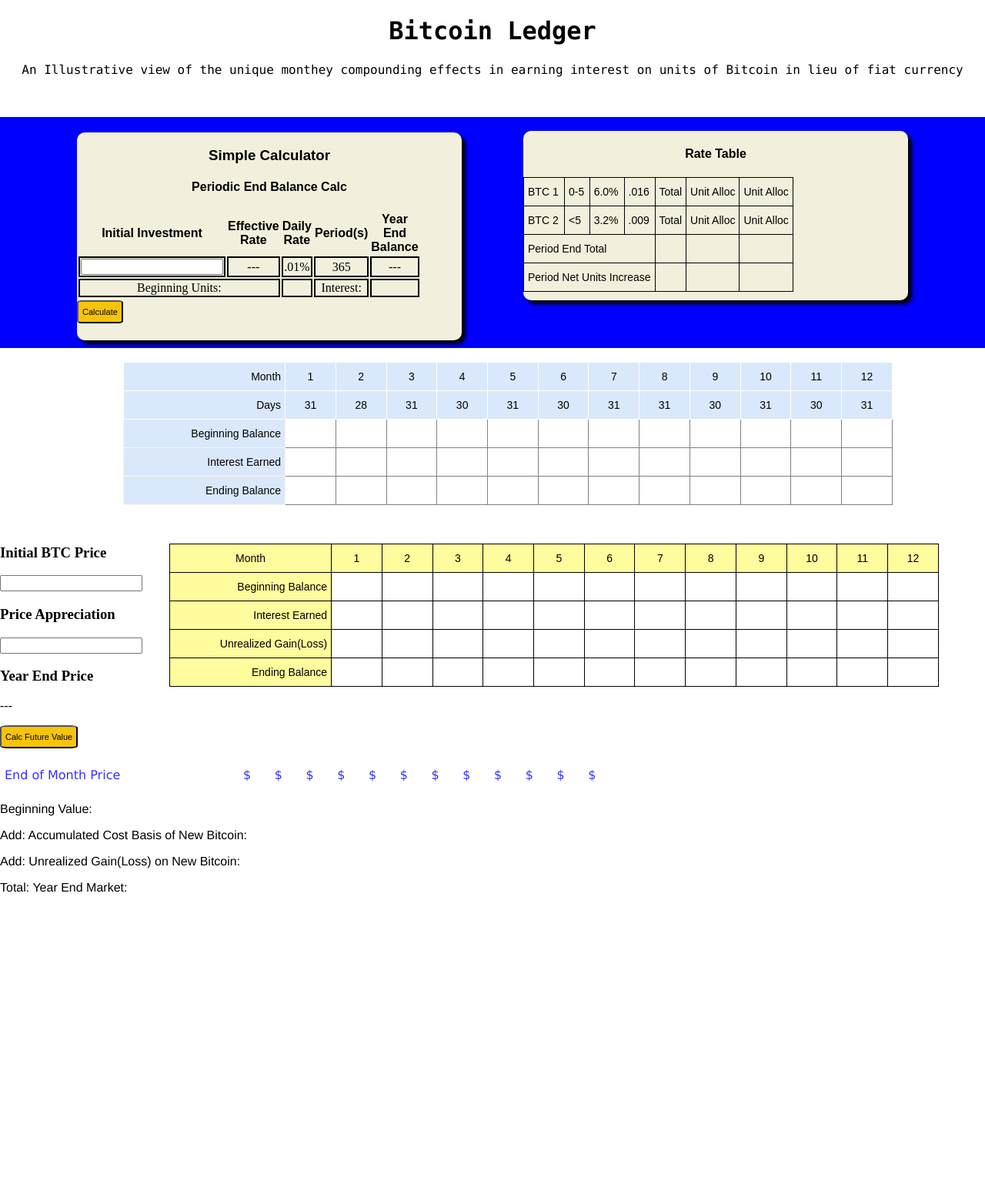
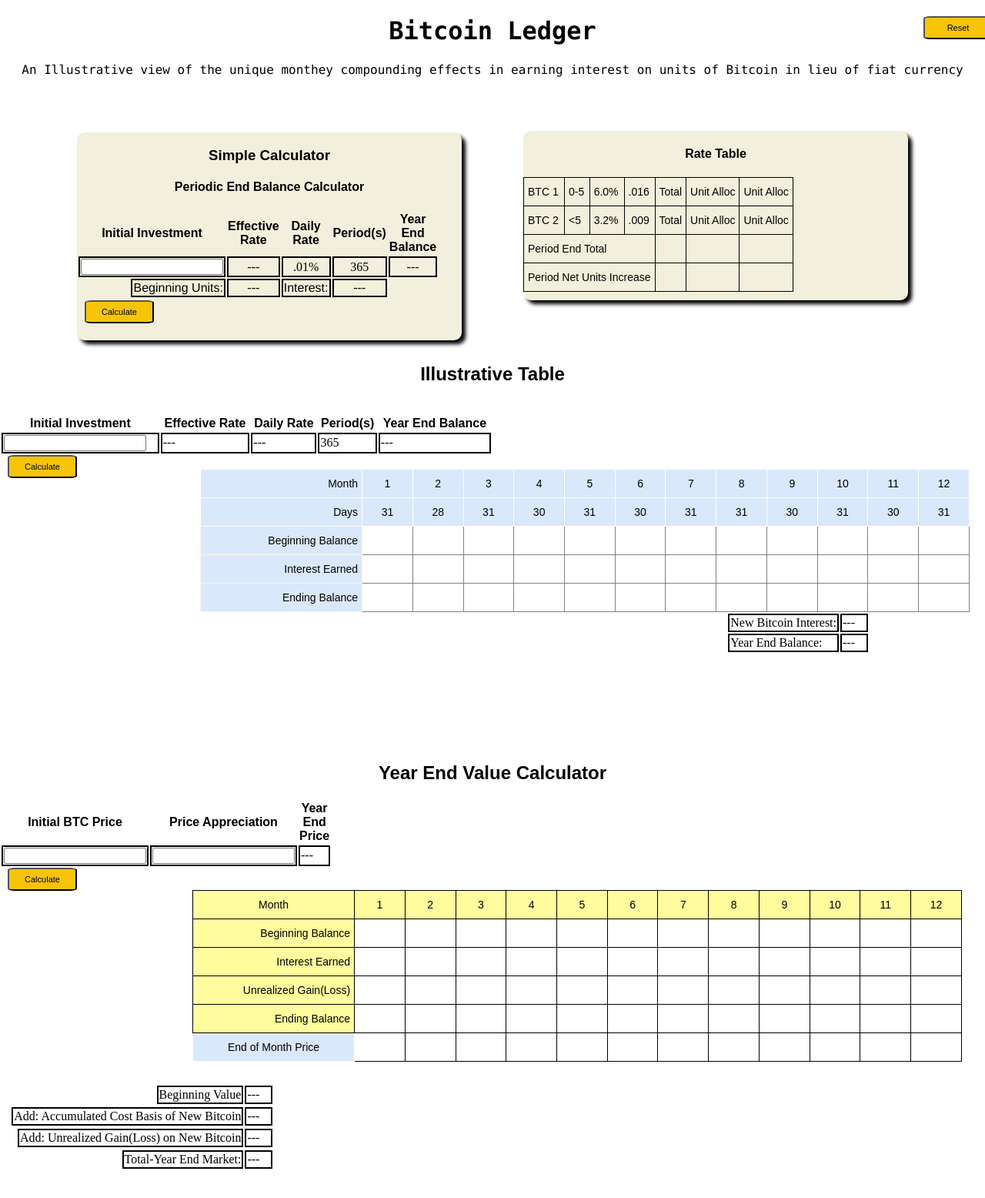
Before and after one commit to ebeyerle/bitcoin-calculator, a plain HTML site: page bitcoin/bitcoin.html in a window 1280 px wide. Shown: the whole page at 77% size. Before the commit the page ends 1178 px from the top, so only its background shows below. Drawn offline with Linux system fonts and the light colour scheme.

Commit message:
Add files via upload

```diff
--- a/bitcoin/bitcoin.html
+++ b/bitcoin/bitcoin.html
@@ -14,6 +14,8 @@
 </head>
 <body>
 
+  <button id="reset" onclick="refresh()">Reset</button>
+
   <div id="title">
   <h1>Bitcoin Ledger</h1>
   <p>An Illustrative view of the unique monthey compounding effects in earning interest on units of Bitcoin in lieu of fiat currency</p>
@@ -25,7 +27,7 @@
 
 	  <div id="calculator" class="block">
 	  <h3 class="styled-text">Simple Calculator</h3>
-  <h4 class="styled-text">Periodic End Balance Calc</h4>
+	  <h4 class="styled-text">Periodic End Balance Calculator</h4>
 
 	  <table style="width:50%">
 		<tr>
@@ -42,10 +44,10 @@
 		  <td>365</td>
 		  <td id="balance">---</td>
 		</tr>
-	  <td colspan="2">Beginning Units:</td>
-	  <td id="beg_units"></td>
-	  <td>Interest:</td>
-	  <td id="new_interest"></td>
+		  <td class="table_label" colspan="2">Beginning Units:</td>
+		  <td id="beg_units">---</td>
+		  <td class="table_label">Interest:</td>
+		  <td id="new_interest">---</td>
 		<tr>
 		</tr>
 	  </table>
@@ -75,9 +77,9 @@
 			<th class="tg-0lax">0-5</th>
 			<th class="tg-0lax">6.0%</th>
 			<th class="tg-0lax">.016</th>
-    <th class="tg-0lax" id="btc1-total">Total</th>
-    <th class="tg-0lax" id="unit_all_1">Unit Alloc</th>
-    <th class="tg-0lax" id="illus_unit_1">Unit Alloc</th>
+			<th class="tg-0lax" class="rate_cell" id="btc1-total">Total</th>
+			<th class="tg-0lax" class="rate_cell" id="unit_all_1">Unit Alloc</th>
+			<th class="tg-0lax" class="rate_cell" id="illus_unit_1">Unit Alloc</th>
 		  </tr>
 		</thead>
 		<tbody>
@@ -86,21 +88,21 @@
 			<td class="tg-0lax">&lt;5</td>
 			<td class="tg-0lax">3.2%</td>
 			<td class="tg-0lax">.009</td>
-    <td class="tg-0lax" id="btc2-total">Total</td>
-    <td class="tg-0lax" id="unit_all_2" >Unit Alloc</td>
-    <td class="tg-0lax" id="illus_unit_2">Unit Alloc</td>
+			<td class="tg-0lax" class="cell" id="btc2-total">Total</td>
+			<td class="tg-0lax" class="cell" id="unit_all_2" >Unit Alloc</td>
+			<td class="tg-0lax" class="cell" id="illus_unit_2">Unit Alloc</td>
 		  </tr>
 		  <tr>
 			<td class="tg-0lax" colspan="4">Period End Total</td>
-    <td class="tg-0lax" id="peroid_end_total"></td>
-    <td class="tg-0lax" id="end_simple_units"></td>
-    <td class="tg-0lax" id="end_illus_units"></td>
+			<td class="tg-0lax" class="cell" id="peroid_end_total"></td>
+			<td class="tg-0lax" class="cell" id="end_simple_units"></td>
+			<td class="tg-0lax" class="cell" id="end_illus_units"></td>
 		  </tr>
 		  <tr>
 			<td class="tg-0lax" colspan="4">Period Net Units Increase</td>
-    <td class="tg-0lax" id="net_increase_total"></td>
-    <td class="tg-0lax" id="net_increase_units"></td>
-    <td class="tg-0lax" id="net_increase_illus"></td>
+			<td class="tg-0lax" class="cell" id="net_increase_total"></td>
+			<td class="tg-0lax" class="cell" id="net_increase_units"></td>
+			<td class="tg-0lax" class="cell" id="net_increase_illus"></td>
 		  </tr>
 		</tbody>
 		</table>
@@ -110,11 +112,33 @@
 
   <div class="container2">
 
-  <div class="block1">
+    <center><h2>Illustrative Table</h2></center>
+
+	  <div class="block1" id="illustrate_inputs">
 
 
 	  <br>
 
+		<table style="width:50%">
+		<tr>
+		  <th class="styled-text">Initial Investment</th>
+		  <th class="styled-text">Effective Rate</th>
+		  <th class="styled-text">Daily Rate</th>
+		  <th class="styled-text">Period(s)</th>
+		  <th class="styled-text">Year End Balance</th>
+		</tr>
+		<tr>
+		  <td><input type="text" id="initial_illus" name="investment"></td>
+		  <td id="test1">---</td>
+		  <td id="daily">---</td>
+		  <td>365</td>
+		  <td id="test2">---</td>
+		</tr>
+	  </table>
+
+	  <button onclick="illustrate()">Calculate</button>
+
+	  <br>
 	 <!-- <div>
 		<p>Fill The Table Out</p>
 		<button onclick="illustrate()">Run</button>
@@ -138,6 +162,7 @@
 </style>
 
   <div class="block1">
+
 
 	<table class="tg balance">
 	<thead>
@@ -222,18 +247,46 @@
 	</table>
 
   </div>
-
+  <br>
+  <div class="block3">
+    <table class="illus_totals">
+	  <tr>
+	    <td>New Bitcoin Interest:</td>
+		<td class="cell" id="bitcoin_interest">---</td>
+	  </tr>
+	    <td>Year End Balance:</td>
+		<td class="cell" id="bitcoin_end">---</td>
+	  <tr>
+	  </tr>
+	</table>
+  </div>
+</div>
 <br>
 
   <div class="container3">
 
+    <center><h2>Year End Value Calculator</h2></center>
+
   <div class="block2 price-inputs">
-
+    <table style="width:50%">
+    <tr>
+	  <th class="styled-text">Initial BTC Price</th>
+	  <th class="styled-text">Price Appreciation</th>
+	  <th class="styled-text">Year End Price</th>
+	</tr>
+	<tr>
+	  <td><input type="text" id="initial-price" name="initial-price"></td>
+	  <td id="test1"><input type="text" id="price-appreciation" name="price-appreciation"></td>
+	  <td id="year-end">---</td>
+	</tr>
+  </table>
+  <button onclick="ending_prices()">Calculate</button>
+<!--
   <h3>Initial BTC Price</h3><input type="text" id="initial-price" name="initial-price">
   <h3>Price Appreciation</h3><input type="text" id="price-appreciation" name="price-appreciation">
   <h3>Year End Price</h3><p id="year-end">---</p>
-  <button onclick="ending_prices()">Calc Future Value</button>
-
+  <button onclick="ending_prices()">Calculate</button>
+-->
   </div>
 
 <br>
@@ -249,7 +302,7 @@
 .tg .tg-0lax{text-align:left;vertical-align:top}
 </style>
 
-  <div class="block2">
+  <div class="block2" id="year_end_table">
 <table class="tg value">
 <thead>
   <tr>
@@ -329,6 +382,21 @@
     <td class="tg-0lax cell" id="end11"></td>
     <td class="tg-0lax cell" id="end12"></td>
   </tr>
+  <tr>
+    <td class="tg-n4lb row-header">End of Month Price</td>
+		<td class="tg-0lax cell" id="month_price1"></td>
+		<td class="tg-0lax cell" id="month_price2"></td>
+		<td class="tg-0lax cell" id="month_price3"></td>
+		<td class="tg-0lax cell" id="month_price4"></td>
+		<td class="tg-0lax cell" id="month_price5"></td>
+		<td class="tg-0lax cell" id="month_price6"></td>
+		<td class="tg-0lax cell" id="month_price7"></td>
+		<td class="tg-0lax cell" id="month_price8"></td>
+		<td class="tg-0lax cell" id="month_price9"></td>
+		<td class="tg-0lax cell" id="month_price10"></td>
+		<td class="tg-0lax cell" id="month_price11"></td>
+		<td class="tg-0lax cell" id="month_price12"></td>
+  </tr>
 </tbody>
 </table>
 </div>
@@ -343,34 +411,34 @@
 	.tg .tg-r11c{border-color:#ffffff;color:#3531ff;font-family:Verdana, Geneva, sans-serif !important;;font-size:16px;text-align:left;
 	  vertical-align:top}
 	</style>
-	<table class="tg monthly-price">
-	<thead>
-	  <tr>
-		<th class="tg-r11c">End of Month Price</th>
-		<th class="tg-r11c" id="month_price1">$</th>
-		<th class="tg-r11c" id="month_price2">$</th>
-		<th class="tg-r11c" id="month_price3">$</th>
-		<th class="tg-r11c" id="month_price4">$</th>
-		<th class="tg-r11c" id="month_price5">$</th>
-		<th class="tg-r11c" id="month_price6">$</th>
-		<th class="tg-r11c" id="month_price7">$</th>
-		<th class="tg-r11c" id="month_price8">$</th>
-		<th class="tg-r11c" id="month_price9">$</th>
-		<th class="tg-r11c" id="month_price10">$</th>
-		<th class="tg-r11c" id="month_price11">$</th>
-		<th class="tg-r11c" id="month_price12">$</th>
+	<div class="block2" id="monthly-price">
+
+
+
+
+	</div>
+
+	<table style="width:28%">
+		<tr class="btc_results">
+		  <td>Beginning Value</td>
+		  <td class="cell" id="btc_beg_value">---</td>
 		</tr>
-	</thead>
+		<tr class="btc_results">
+		  <td>Add: Accumulated Cost Basis of New Bitcoin</td>
+		  <td class="cell" id="btc_accumulated_cost">---</td>
+		</tr>
+		<tr class="btc_results">
+		  <td>Add: Unrealized Gain(Loss) on New Bitcoin</td>
+		  <td class="cell" id="btc_gain">---</td>
+		</tr>
+		<tr class="btc_results">
+		  <td>Total-Year End Market:</td>
+		  <td class="cell" id="btc_year_end">---</td>
+		</tr>
     </table>
-		<div class="text-block">
-		<p>Beginning Value:</p>
-		<p>Add: Accumulated Cost Basis of New Bitcoin:</p>
-		<p>Add: Unrealized Gain(Loss) on New Bitcoin:</p>
-		<p>Total: Year End Market:</p>
 	</div>
 </div>
-</div>
-    </div>
+
   </div>
 
 </body>
--- a/bitcoin/script.js
+++ b/bitcoin/script.js
@@ -1,11 +1,24 @@
 var pv = 0;
 var rate = 0;
+var illus_rate = 0;
 var year_end_balance = [];
 var days = [31,28,31,30,31,30,31,31,30,31,30,31];
 var btc_totals = [];
+var illus_totals = [];
 var beginning_balances = [];
 var interest_list = [];
 var ending_balances = [];
+
+var future_beginnings = [];
+var future_interests = [];
+var future_gains = [];
+
+var future_end_units = 0;
+var final_price = 0;
+
+function refresh(){
+  location.reload();
+}
 
 function calculate(){
   var investment = document.getElementById("investment").value;
@@ -15,6 +28,8 @@ function calculate(){
   var interest_output = document.getElementById("new_interest");
 
   var interest = 0;
+
+  investment = Math.abs(investment);
 
   pv = investment;
 
@@ -35,7 +50,7 @@ function calculate(){
   output.innerHTML = investment.toFixed(3);
   interest_output.innerHTML = interest.toFixed(3);
 
-  illustrate();
+  //illustrate();
 }
 
 function calc_rates(){
@@ -235,10 +250,49 @@ function illus_allocate2(){
   return x;
 }
 
+function updateRateTable(val){
+  var end_total_output = document.getElementById("end_illus_units");
+  var units_increase_output = document.getElementById("net_increase_illus");
+
+  var rate_output = document.getElementById("test1");
+  var balance_output = document.getElementById("test2");
+  var daily_output = document.getElementById("daily");
+
+  var interest_output = document.getElementById("bitcoin_interest");
+  var end_output = document.getElementById("bitcoin_end");
+
+  var sum = 0;
+  var daily_rate = 0;
+  var prev_rate = 0;
+
+  sum = val - 10;
+  sum = sum.toFixed(3);
+
+  illus_rate = sum/(val - sum);
+  prev_rate = illus_rate;
+  illus_rate = 100 * illus_rate;
+  illus_rate = illus_rate.toFixed(1);
+
+  daily_rate = illus_rate/365;
+
+  end_total_output.innerHTML = val;
+  units_increase_output.innerHTML = sum;
+
+  interest_output.innerHTML = prev_rate*10;
+  end_output.innerHTML = val;
+
+  rate_output.innerHTML = illus_rate+"%";
+  balance_output.innerHTML = val;
+  daily_output.innerHTML = daily_rate.toFixed(3)+"%";
+
+  future_end_units = val;
+}
+
 function illustrate(){
 
+  var initial = document.getElementById("initial_illus").value;
+
   var n = 0;
-  var initial = 10;
 
   for(var i = 0; i < 12; i++){
     var beg_balance = document.getElementById("beg_balance_"+String(i+1));
@@ -265,6 +319,8 @@ function illustrate(){
 
     initial = end;
   }
+  updateRateTable(end);
+
 
 }
 
@@ -299,6 +355,37 @@ function ending_prices(){
   year_end.innerHTML = sum;
 
   update_price_table(parseInt(initial_price), sum);
+
+  get_final_results();
+}
+
+function get_final_results(){
+  var beginning_output = document.getElementById("btc_beg_value");
+  var accumulated_output = document.getElementById("btc_accumulated_cost");
+  var gain_output = document.getElementById("btc_gain");
+  var end_output = document.getElementById("btc_year_end");
+
+  var sum = 0;
+  var total = 0;
+
+  sum = getAccumulated();
+  total = future_end_units * final_price;
+
+  beginning_output.innerHTML = future_beginnings[0];
+  accumulated_output.innerHTML = sum;
+  gain_output.innerHTML = future_gains[11];
+  end_output.innerHTML = total.toFixed(0);
+}
+
+function getAccumulated(){
+
+  var sum = 0;
+
+  for(var i = 0; i < future_interests.length; i++){
+	sum += future_interests[i];
+  }
+
+  return sum;
 }
 
 function update_price_table(price, end){
@@ -336,6 +423,10 @@ function update_price_table(price, end){
 		end_sum = parseInt(end_sum);
 		gain = parseInt(gain);
 
+		future_beginnings.push(beg_sum);
+		future_interests.push(interest);
+		future_gains.push(gain);
+
 		price = end_sum;
 		prev_price = month_sum;
 	  }else{
@@ -357,6 +448,11 @@ function update_price_table(price, end){
 		interest = parseInt(interest);
 		end_sum = parseInt(end_sum);
 		gain = parseInt(gain);
+
+		future_beginnings.push(beg_sum);
+		future_interests.push(interest);
+		future_gains.push(gain);
+		final_price = month_sum;
 		//month_sum = month_sum.toFixed(0);
 		price = end_sum.toFixed(0);
 	  }
--- a/bitcoin/style.css
+++ b/bitcoin/style.css
@@ -8,9 +8,15 @@ td{
   border-collapse: collapse;
 }
 
+h2{
+  font-family: arial;
+}
+
 button{
   background-color: #f7c40a;
   height: 30px;
+  width: 90px;
+  margin-left: 10px;
   float: left;
   border-radius: 10%;
   padding: 5px;
@@ -32,7 +38,7 @@ button:hover{
 .container1 {
   height: 300px;
   display: block;
-  background-color: blue;
+  background-color: white;
   margin-right: auto;
   margin-left: auto;
 }
@@ -68,11 +74,21 @@ button:hover{
 
 }
 
+.block3{
+  position: relative;
+  float: right;
+  margin-right: 150px;
+}
+
+table .illus_totals{
+  border: none;
+}
+
 .text-block{
   position: absolute;
   margin-top: 40px;
   font-family: Helvetica, sans-serif;
-  float: right;
+  float: left;
 }
 
 .results-block{
@@ -84,6 +100,15 @@ button:hover{
 
 .styled-text{
   font-family: Arial;
+}
+
+.table_label{
+  float: right;
+  font-family: Helvetica, sans-serif;
+}
+
+.rate_cell{
+  width: 30px;
 }
 
 .container2{
@@ -99,8 +124,8 @@ button:hover{
 
 .container4{
   position: relative;
-  margin-top: 280px;
-  height: 80px;
+  margin-top: 350px;
+  height: 150px;
 }
 
 .balance{
@@ -122,12 +147,12 @@ button:hover{
   position: absolute;
 }
 
-.monthly-price{
-  position: absolute;
-  margin-top: 0px;
-  margin-right: 100px;
+#monthly-price{
+  position: relative;
+  margin-top: 50px;
+  margin-right: 400px;
   float: right;
-  width: 800px;
+  width: 100px;
 }
 
 .row-header{
@@ -142,6 +167,17 @@ button:hover{
   float: left;
   font-family: Arial;
   padding: 15px;
+}
+
+.btc_results{
+  float: right;
+}
+
+#reset{
+  position: fixed;
+  float: right;
+  margin-left: 1200px;
+  z-index: 2;
 }
 
 #calculator{
@@ -168,3 +204,13 @@ button:hover{
   background-color: #f2f0dc;
   border-radius: 10px;
 }
+
+#year_end_table{
+  margin-top: 100px;
+  margin-left: 30px;
+}
+
+#illustrate_inputs{
+  margin: auto;
+
+}
```
Lines whose indentation alone changed are shown as unchanged.
